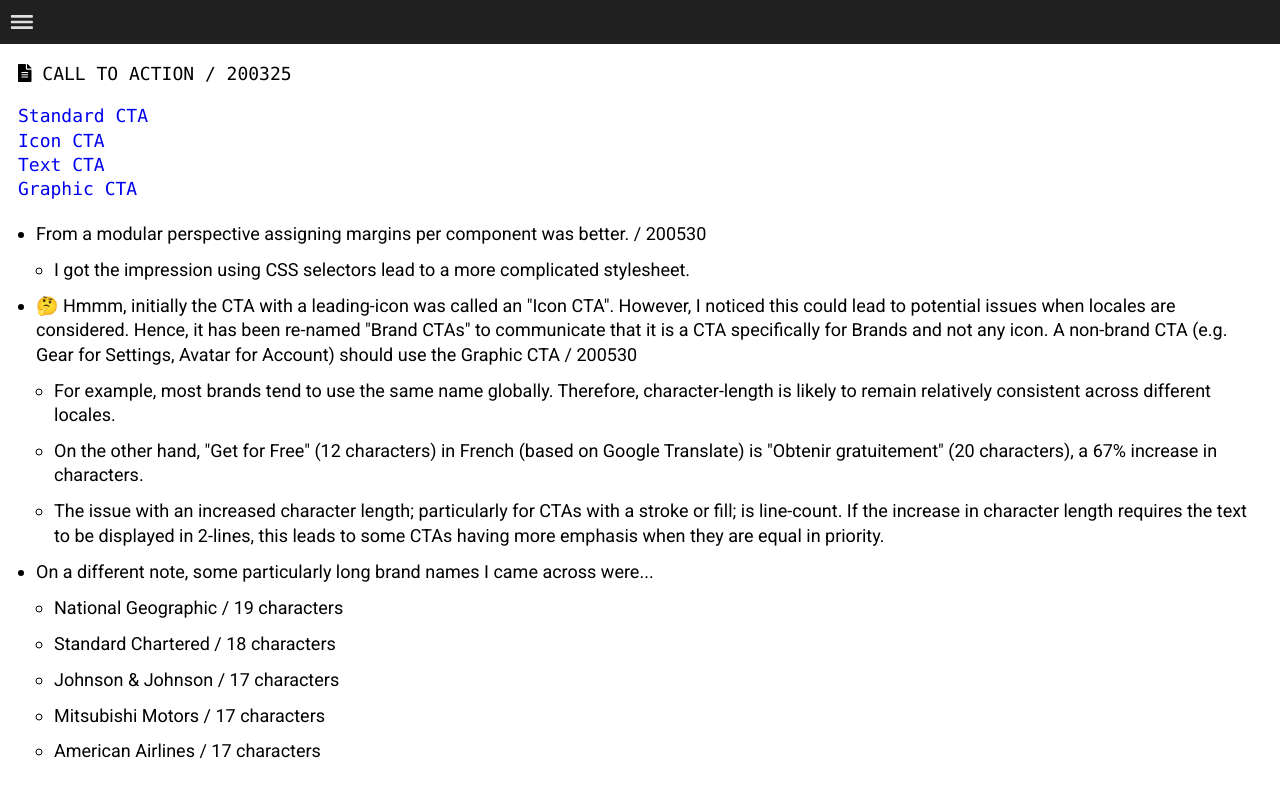
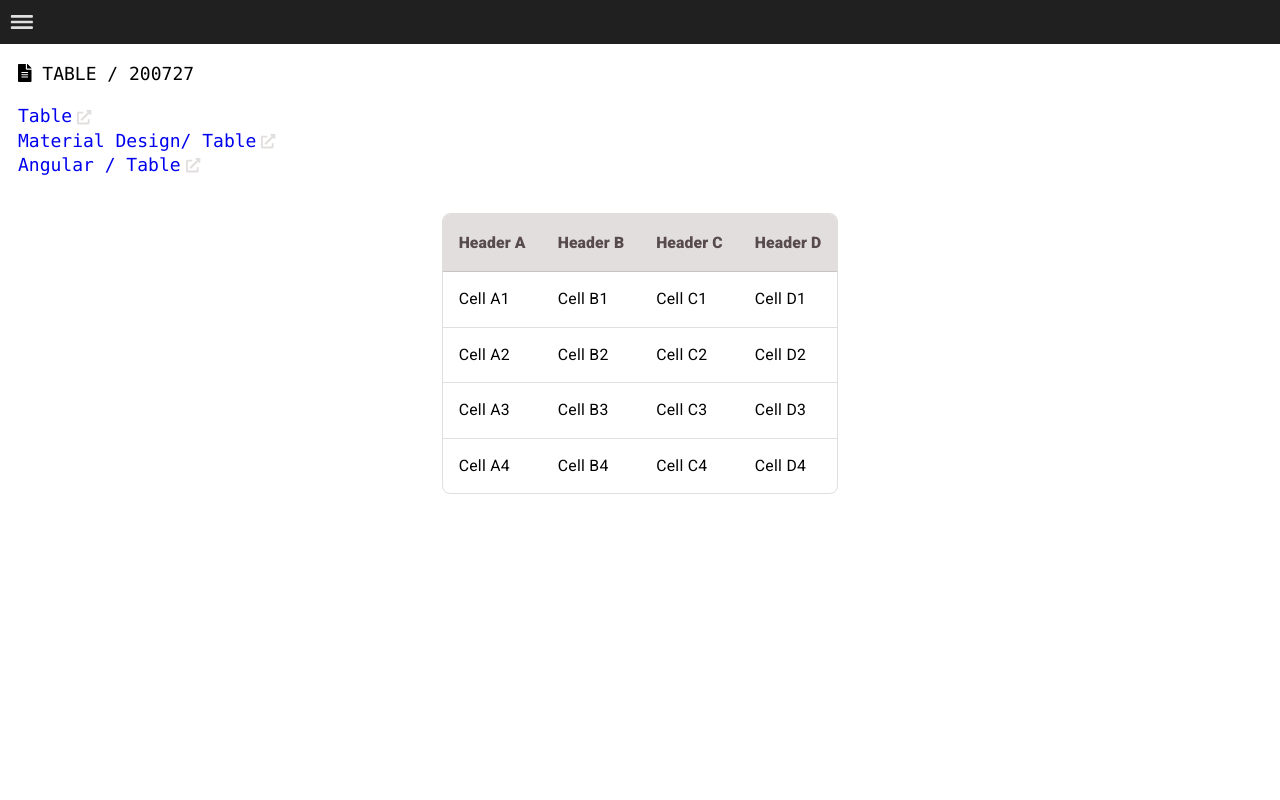
Before and after one commit to Tivo389/94_200318-OET-LIBRARY, a React (Create React App) app: page / in a window 1280 px wide. Shown: the top 800 px of the page. Built offline with nearby package versions, Linux system fonts and the light colour scheme.

Commit message:
200728 / 200625_tableDesign - Initial Table Setup Complete - Proceed with styling

```diff
--- a/src/App.js
+++ b/src/App.js
@@ -7,7 +7,7 @@ import SectionPrimary from './components/SectionPrimary';
 library.add(faBars, faExternalLinkAlt, faFileAlt, faLanguage, faNewspaper, faVideo, faCalendarAlt, faPlayCircle, faComments, faMapSigns, faWindowRestore, faTimes, faStar, faHorseHead);
 
 function App() {
-  const [content, setContent] = useState("callToAction");
+  const [content, setContent] = useState("table");
   return (
     <div className="App">
       <Navigation setContent={setContent}/>
--- a/src/components/Navigation.js
+++ b/src/components/Navigation.js
@@ -52,6 +52,11 @@ class Navigation extends Component {
             </a>
           </li>
           <li
+            onClick={() => this.props.setContent("table")}
+            onMouseUp={this.handleOnMouseUp}>
+              Table
+          </li>
+          <li
             onClick={() => this.props.setContent("tabs")}
             onMouseUp={this.handleOnMouseUp}>
               [UNDER DEVELOPMENT] Tabs
--- a/src/components/SectionPrimary.js
+++ b/src/components/SectionPrimary.js
@@ -1,25 +1,27 @@
 import React, { Component } from 'react';
-import Typography from "./SectionTypography";
 import CallToAction from "./SectionCallToAction";
-import Tile from "./SectionTile";
-import Modal from "./SectionModal";
 import CarouselNotes from "./SectionCarouselNotes";
+import CarouselPaddle from "./SectionCarouselPaddle";
+import CarouselPaddleBottomUI from "./SectionCarouselPaddleBottomUI";
 import CarouselScroll from "./SectionCarouselScroll";
 import CarouselSwipe from "./SectionCarouselSwipe";
-import CarouselPaddle from "./SectionCarouselPaddle";
-import CarouselPaddleBottomUI from "./SectionCarouselPaddleBottomUI";
+import Modal from "./SectionModal";
+import Table from "./SectionTable";
+import Tile from "./SectionTile";
+import Typography from "./SectionTypography";
 
 class SectionPrimary extends Component {
   content = {
-    typography: Typography,
     callToAction: CallToAction,
-    tile: Tile,
-    modal: Modal,
     carouselNotes: CarouselNotes,
+    carouselPaddle: CarouselPaddle,
+    carouselPaddleBottomUI: CarouselPaddleBottomUI,
     carouselScroll: CarouselScroll,
     carouselSwipe: CarouselSwipe,
-    carouselPaddle: CarouselPaddle,
-    carouselPaddleBottomUI: CarouselPaddleBottomUI
+    modal: Modal,
+    table: Table,
+    tile: Tile,
+    typography: Typography
     // tabs: Tabs
   };
 
--- /dev/null
+++ b/src/components/SectionTable.js
@@ -0,0 +1,93 @@
+import React, { Component } from 'react';
+import { FontAwesomeIcon } from '@fortawesome/react-fontawesome'
+
+class SectionTable extends Component {
+  // COMPONENT VARIALBES
+  state = { foo: true };
+  // - As a state it would require setState(), resulting in a rapid-rendering.
+  bar = false;
+
+  // LIFECYCLE METHODS
+  componentDidMount() {}
+  componentDidUpdate() {}
+  componentWillUnmount() {}
+
+  // RENDER OF COMPONENT
+  render() {
+    return (
+      <>
+      <section className="sectionContainer">
+        <code><FontAwesomeIcon icon="file-alt"/> TABLE / 200727</code>
+        <div className="linksContainer">
+          <a
+            href="https://developer.mozilla.org/en-US/docs/Web/HTML/Element/table"
+            target="_blank"
+            rel="noopener noreferrer">
+            <code>Table<FontAwesomeIcon icon="external-link-alt" className="externalLinkIcon"/></code>
+          </a>
+          <a
+            href="https://material.io/components/data-tables"
+            target="_blank"
+            rel="noopener noreferrer">
+            <code>Material Design/ Table<FontAwesomeIcon icon="external-link-alt" className="externalLinkIcon"/></code>
+          </a>
+          <a
+            href="https://material.angular.io/components/table/overview"
+            target="_blank"
+            rel="noopener noreferrer">
+            <code>Angular / Table<FontAwesomeIcon icon="external-link-alt" className="externalLinkIcon"/></code>
+          </a>
+        </div>
+      </section>
+      <section className="sectionContainer">
+        <div className="tableContainer">
+          <table className="tableElement">
+            <thead className="tableHeader">
+              <tr>
+                <th className="tableHeaderCell">Header A</th>
+                <th className="tableHeaderCell">Header B</th>
+                <th className="tableHeaderCell">Header C</th>
+                <th className="tableHeaderCell">Header D</th>
+              </tr>
+            </thead>
+            <tbody className="tableBody">
+              <tr className="tableBodyRow">
+                <td className="tableBodyCell">Cell A1</td>
+                <td className="tableBodyCell">Cell B1</td>
+                <td className="tableBodyCell">Cell C1</td>
+                <td className="tableBodyCell">Cell D1</td>
+              </tr>
+              <tr className="tableBodyRow">
+                <td className="tableBodyCell">Cell A2</td>
+                <td className="tableBodyCell">Cell B2</td>
+                <td className="tableBodyCell">Cell C2</td>
+                <td className="tableBodyCell">Cell D2</td>
+              </tr>
+              <tr className="tableBodyRow">
+                <td className="tableBodyCell">Cell A3</td>
+                <td className="tableBodyCell">Cell B3</td>
+                <td className="tableBodyCell">Cell C3</td>
+                <td className="tableBodyCell">Cell D3</td>
+              </tr>
+              <tr className="tableBodyRow">
+                <td className="tableBodyCell">Cell A4</td>
+                <td className="tableBodyCell">Cell B4</td>
+                <td className="tableBodyCell">Cell C4</td>
+                <td className="tableBodyCell">Cell D4</td>
+              </tr>
+            </tbody>
+          </table>
+        </div>
+      </section>
+      </>
+    );
+  }
+
+  // FUNCTION: BASIC EXPLANATION HERE
+  // - Detailed explanation here
+  sampleFunction = () => {
+    console.log('sampleFunction!');
+  };
+}
+
+export default SectionTable;
--- /dev/null
+++ b/src/css/_table.scss
@@ -0,0 +1,56 @@
+.tableContainer {
+  background-color: #ffffff;
+  border: 1px solid $colorLightGray;
+  border-radius: 8px;
+  margin: 0 auto;
+  max-width: 1120px;
+  overflow-x: auto;
+}
+.tableElement {
+  font-family: $ffBody;
+  border-collapse: collapse;
+  border: 0;
+  min-width: 100%;
+  table-layout: fixed;
+  white-space: nowrap;
+}
+.tableHeader {
+  background-color: $colorLightGray;
+}
+.tableHeaderCell {
+  color: $colorDarkGray;
+  font-size: .875rem;
+  padding: 18px 16px;
+  font-weight: bolder;
+  letter-spacing: .0075em;
+  line-height: 1.35;
+  text-align: left;
+}
+.tableBody {
+  font-size: .875rem;
+  line-height: 1.25;
+  font-weight: 400;
+  letter-spacing: .0178571429em;
+  text-decoration: inherit;
+  text-transform: inherit;
+}
+.tableBodyRow {
+  border-top-width: 1px;
+  border-top-style: solid;
+  border-top-color: rgba(0,0,0,.12);
+}
+.tableBodyCell {
+  padding: 16px;
+  font-size: .875rem;
+  line-height: 1.25rem;
+  font-weight: 400;
+  letter-spacing: .0178571429em;
+  text-decoration: inherit;
+  text-transform: inherit;
+  box-sizing: border-box;
+  text-overflow: ellipsis;
+  overflow: hidden;
+}
+.tableBodyRow:hover {
+  background-color: rgba(0,0,0,.04);
+}
--- a/src/css/index.css
+++ b/src/css/index.css
@@ -1406,6 +1406,62 @@ body.hideOverflow {
       transform: translateX(calc(calc(44px / 2) * -1));
       display: none; } }
 
+.tableContainer {
+  background-color: #ffffff;
+  border: 1px solid #e3dede;
+  border-radius: 8px;
+  margin: 0 auto;
+  max-width: 1120px;
+  overflow-x: auto; }
+
+.tableElement {
+  font-family: "Roboto", "Helvetica Neue", Helvetica, Arial, sans-serif;
+  border-collapse: collapse;
+  border: 0;
+  min-width: 100%;
+  table-layout: fixed;
+  white-space: nowrap; }
+
+.tableHeader {
+  background-color: #e3dede; }
+
+.tableHeaderCell {
+  color: #584b4b;
+  font-size: .875rem;
+  padding: 18px 16px;
+  font-weight: bolder;
+  letter-spacing: .0075em;
+  line-height: 1.35;
+  text-align: left; }
+
+.tableBody {
+  font-size: .875rem;
+  line-height: 1.25;
+  font-weight: 400;
+  letter-spacing: .0178571429em;
+  text-decoration: inherit;
+  text-transform: inherit; }
+
+.tableBodyRow {
+  border-top-width: 1px;
+  border-top-style: solid;
+  border-top-color: rgba(0, 0, 0, 0.12); }
+
+.tableBodyCell {
+  padding: 16px;
+  font-size: .875rem;
+  line-height: 1.25rem;
+  font-weight: 400;
+  letter-spacing: .0178571429em;
+  text-decoration: inherit;
+  text-transform: inherit;
+  box-sizing: border-box;
+  text-overflow: ellipsis;
+  overflow: hidden; }
+
+.tableBodyRow:hover {
+  background-color: rgba(0, 0, 0, 0.04); }
+
 body {
   touch-action: manipulation; }
 
--- a/src/css/index.scss
+++ b/src/css/index.scss
@@ -17,6 +17,7 @@
 @import '_carouselPaddle';
 @import '_carouselPaddleBottomUI';
 @import '_navigationBar';
+@import '_table';
 
 body {
   touch-action: manipulation;
```
